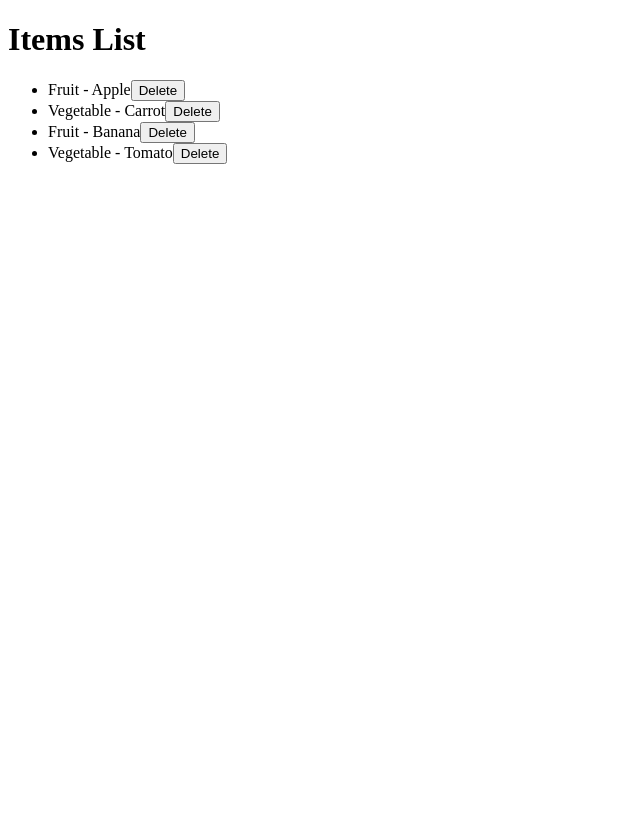
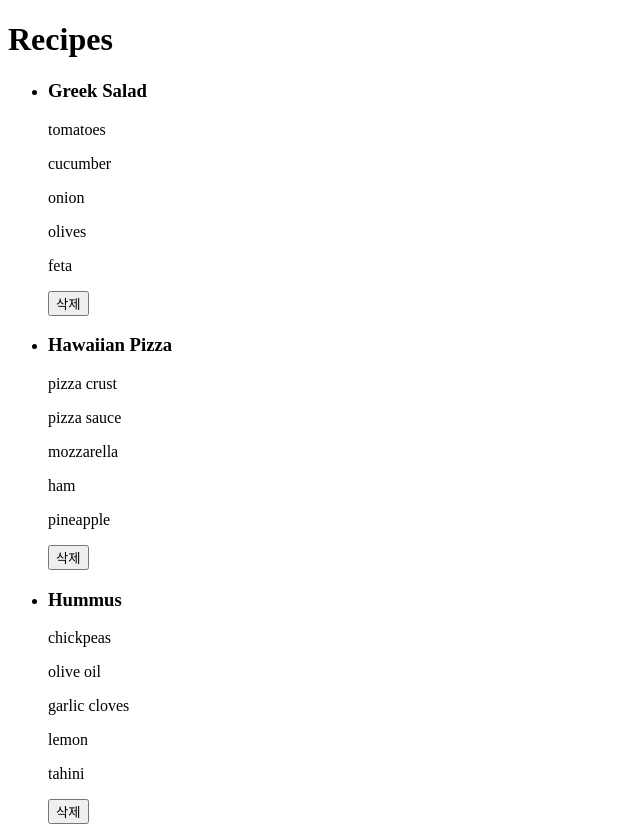
Before and after one commit to jieun-107/react-study, a React (Vite) app: page / in a window 1280 px wide. Shown: the whole page, without its empty margins (0-640 px from the left). Before the commit the page ends 800 px from the top, so only its background shows below. Built offline with nearby package versions, Linux system fonts and the light colour scheme.

Commit message:
레시피 리스트 관리 앱 만들기

```diff
--- a/src/App.tsx
+++ b/src/App.tsx
@@ -22,6 +22,7 @@ import Ex08 from "./components/section7/Ex08";
 import FruitList from "./components/section7/FruitList";
 import Ex09 from "./components/section7/Ex09";
 import Ex10 from "./components/section7/Ex10";
+import RecipeList from "./components/section7/RecipeList";
 
 export default function App() {
   // 상태 끌어올리기 패턴 : 부모 컴포넌트에서 공통 상태와 업데이트 함수를 정의하여 자식 컴포넌트에 전달
@@ -57,7 +58,8 @@ export default function App() {
       {/* <Ex08 /> */}
       {/* <FruitList /> */}
       {/* <Ex09 /> */}
-      <Ex10 />
+      {/* <Ex10 /> */}
+      <RecipeList />
     </>
   );
 }
--- /dev/null
+++ b/src/components/section7/Recipe.tsx
@@ -0,0 +1,26 @@
+export default function Recipe({
+  recipes,
+  handleDelete,
+}: {
+  recipes: { id: string; name: string; ingredients: string[] }[];
+  handleDelete: (id: string) => void;
+}) {
+  return (
+    <>
+      <h1>Recipes</h1>
+      <ul>
+        {recipes.map((recipe) => (
+          <>
+            <li key={recipe.id}>
+              <h3>{recipe.name}</h3>
+              {recipe.ingredients.map((item) => (
+                <p key={item}>{item}</p>
+              ))}
+            </li>
+            <button onClick={() => handleDelete(recipe.id)}>삭제</button>
+          </>
+        ))}
+      </ul>
+    </>
+  );
+}
--- /dev/null
+++ b/src/components/section7/RecipeList.tsx
@@ -0,0 +1,19 @@
+import { useState } from "react";
+import Recipe from "./Recipe";
+import { initailRecipes } from "../../data/InitialData";
+
+export default function RecipeList() {
+  const [recipes, setRecipes] = useState(initailRecipes);
+
+  const handleDelete = (id: string) => {
+    setRecipes((recipes) =>
+      recipes.filter((recipe) => id !== recipe.id)
+    );
+  }
+
+  return (
+    <>
+      <Recipe recipes={recipes} handleDelete={handleDelete} />
+    </>
+  )
+}
--- /dev/null
+++ b/src/data/InitialData.tsx
@@ -0,0 +1,23 @@
+export const initailRecipes = [
+    {
+      id: "greek-salad",
+      name: "Greek Salad",
+      ingredients: ["tomatoes", "cucumber", "onion", "olives", "feta"],
+    },
+    {
+      id: "hawaiian-pizza",
+      name: "Hawaiian Pizza",
+      ingredients: [
+        "pizza crust",
+        "pizza sauce",
+        "mozzarella",
+        "ham",
+        "pineapple",
+      ],
+    },
+    {
+      id: "hummus",
+      name: "Hummus",
+      ingredients: ["chickpeas", "olive oil", "garlic cloves", "lemon", "tahini"],
+    },
+  ]
```
